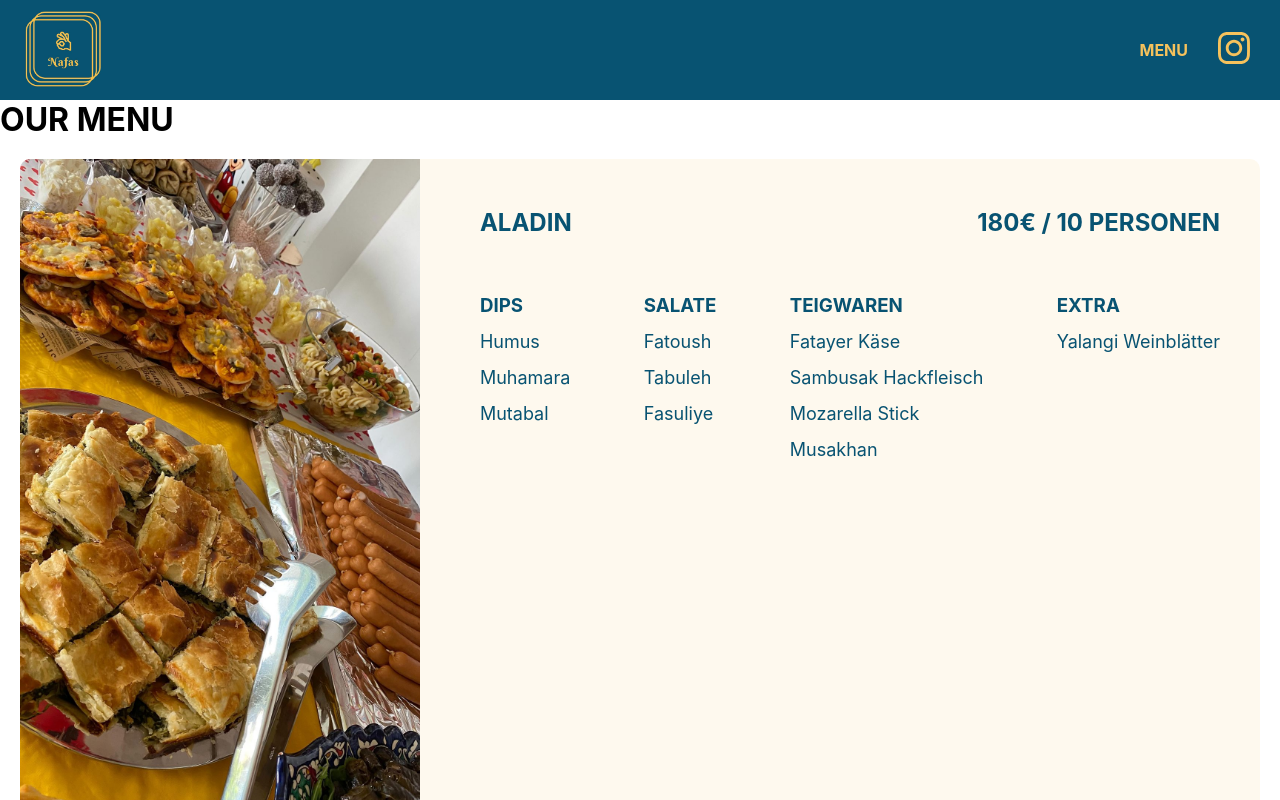
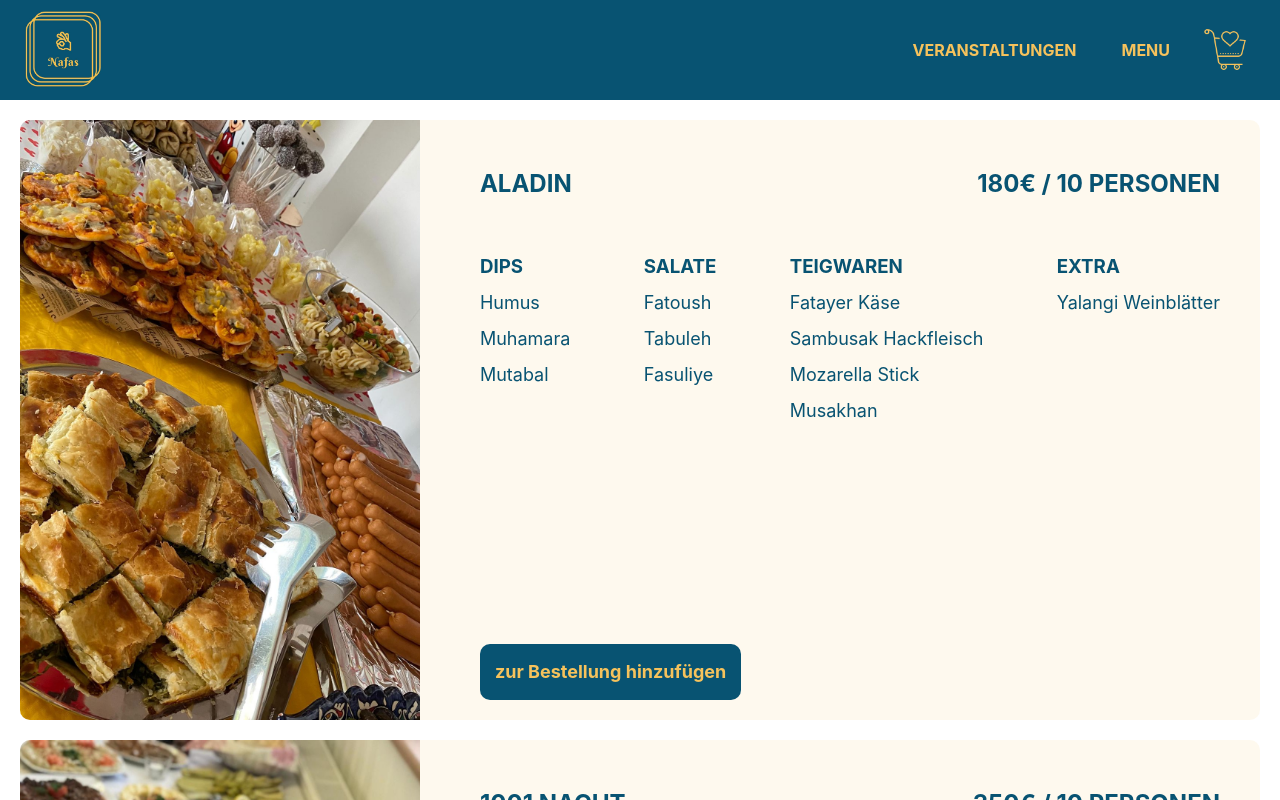
Before and after one commit to kimamov/berlin-catering-app-redilab-spring2023, a Next.js app: page /menu in a window 1280 px wide. Shown: the top 800 px of the page. Built offline with nearby package versions, Linux system fonts and the light colour scheme.

Commit message:
Added shopping cart icon to the header and order button to the menu package cards

```diff
--- a/src/components/layout/header.jsx
+++ b/src/components/layout/header.jsx
@@ -1,6 +1,7 @@
 import Image from 'next/image';
 import logoNafas from '../../assets/Logo_Nafas.jpg';
 import instagramIcon from '../../assets/instagram.svg';
+import cartIcon from '../../assets/icons8-lieblingswagen-80_yellow.png';
 
 import styles from './header.module.css';
 
@@ -13,12 +14,16 @@ export default function Header() {
         </a>
         <ul className={styles.navLinksList}>
           <li className={styles.navLinkItem}>
+            <a href="/events" className={styles.navLink}>VERANSTALTUNGEN</a>
+          </li>
+          <li className={styles.navLinkItem}>
             <a href="/menu" className={styles.navLink}>MENU</a>
           </li>
           <li>
-            <a href="https://www.instagram.com/nafas.muenchen/" target="_blank">
-              <Image src={instagramIcon} alt='Instagram Icon'/>
-            </a>
+            <Image src={cartIcon} width={50} alt='Cart Icon'/>
+            {/*<a href="https://www.instagram.com/nafas.muenchen/" target="_blank">*/}
+            {/*  <Image src={instagramIcon} alt='Instagram Icon'/>*/}
+            {/*</a>*/}
           </li>
         </ul>
       </nav>
--- a/src/components/menuList.jsx
+++ b/src/components/menuList.jsx
@@ -21,7 +21,6 @@ export default function MenuList() {
 
     const uniquePackages = [...new Set(foodItemsList.map(item => item.package).flat(1))]
         .filter(pack => pack !== "Optional");
-        console.log ("uniquePackages: ", uniquePackages);
 
     const uniqueCategories = [...new Set(foodItemsList.map(item => item.category))]
         .filter(category => category !== "Extraplatte" && category !== "Dessert");
@@ -35,7 +34,8 @@ export default function MenuList() {
     return (
         <ul className={styles.menuPackages}>
             {uniquePackages.map(pack => {
-                return (<li key={pack} className={styles.menuPackageCard}>
+                return (
+                <li key={pack} className={styles.menuPackageCard}>
                     <Image src={images[`${pack}`]} alt='Menu Aladin' width='400'/>
                     <div className={styles.menuPackageInfo}>
                         <h2 className={styles.packageHeadline}>{pack.toUpperCase()} <span>{prices[`${pack}`]}€ / 10 PERSONEN</span></h2>
@@ -50,8 +50,11 @@ export default function MenuList() {
                                 </li>)
                             })}
                         </ul>
+                        <div className={styles.orderBtn}>zur Bestellung hinzufügen</div>
                     </div>
-                </li>)
+
+                </li>
+                )
             })}
         </ul>
     )
--- a/src/components/menuList.module.css
+++ b/src/components/menuList.module.css
@@ -8,6 +8,7 @@
 
 .menuPackageCard {
     display: flex;
+    height: 600px;
     background-color: rgba(246,194,92,0.1);
     /*flex-wrap: wrap;*/
     margin: 20px;
@@ -17,6 +18,7 @@
 }
 
 .menuPackageInfo {
+    position: relative;
     width: 100%;
     margin-left: 20px;
     padding: 40px;
@@ -37,8 +39,22 @@
     gap: 20px;
 }
 
-.packageItem {
+.orderBtn {
+    position: absolute;
+    bottom: 20px;
+    left: 40px;
+    padding: 10px 15px;
+    font-size: 18px;
+    font-weight: 700;
+    background-color: #085372;
+    color: #f6c25c;
+    border-radius: 10px;
+    cursor: pointer;
+}
 
+.orderBtn:hover {
+    background-color: #f6c25c;
+    color: #085372;
 }
 
 .categoryItemsList {
--- a/src/pages/menu.js
+++ b/src/pages/menu.js
@@ -2,6 +2,7 @@ import Head from 'next/head'
 import ExtraPlatter from '../components/Menu/extraPlatter';
 import MenuList from '../components/menuList';
 
+import styles from './menu.module.css';
 
 export default function Menu() {
   return (
@@ -10,9 +11,9 @@ export default function Menu() {
         <title>Menu Page</title>
       </Head>
       <main >
-        <h1>
-          OUR MENU
-        </h1>
+        {/*<h1>*/}
+        {/*  UNSER MENÜ*/}
+        {/*</h1>*/}
           <MenuList />
           <ExtraPlatter/>
       </main>
```
Also changed, not shown: src/assets/icons8-lieblingswagen-80_blue.png (added), src/assets/icons8-lieblingswagen-80_yellow.png (added), src/pages/menu.module.css (added).
